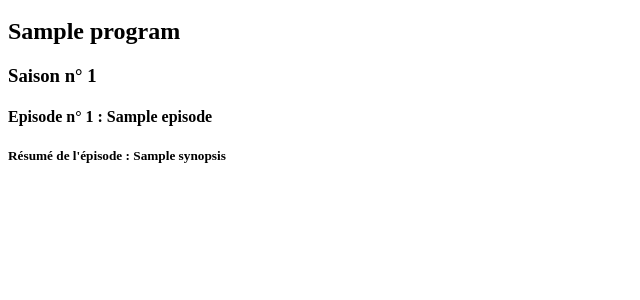
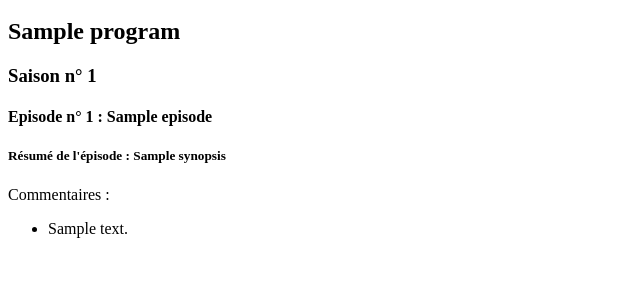
Before and after one commit to Superzut44/wildSeries, a Symfony app: template templates/program/episode_show.html.twig in a window 1280 px wide. Shown: the part 170-470 px from the top of the page, without its empty margins (0-640 px from the left). Run offline with Twig, Linux system fonts and the light colour scheme; the template is opened without the code that fills it: most values are stand-ins (such as "Sample title", 1, 10 or a date in 2020); some libraries are stand-ins or nearby versions.

Commit message:
20 - Symfony : Gestion des utilisateurs

```diff
--- a/assets/styles/app.scss
+++ b/assets/styles/app.scss
@@ -86,7 +86,7 @@ body {
     flex-direction: row;
 }
 
-.program_episode_show_comment {
+.program_episode_show_comment-form {
     display: flex;
     flex-direction: column;
     margin: 2rem;
--- a/src/Controller/ProgramController.php
+++ b/src/Controller/ProgramController.php
@@ -8,6 +8,7 @@ use App\Entity\Program;
 use App\Entity\Season;
 use App\Entity\Episode;
 use App\Repository\ProgramRepository;
+use App\Repository\CommentRepository;
 use Symfony\Bundle\FrameworkBundle\Controller\AbstractController;
 use Symfony\Component\HttpFoundation\Response;
 use Symfony\Component\Routing\Annotation\Route;
@@ -92,11 +93,12 @@ class ProgramController extends AbstractController
 
 
     #[Route('/{program}/season/{season}/episode/{episode}', name: 'episode_show', methods: ['GET', 'POST'])]
-    public function showEpisode(Program $program, Season $season, Episode $episode, Request $request, EntityManagerInterface $entityManager): Response
+    public function showEpisode(Program $program, Season $season, Episode $episode, Request $request, EntityManagerInterface $entityManager, CommentRepository $commentRepository): Response
     {
         $comment = new Comment();
         $form = $this->createForm(CommentType::class, $comment);
         $form->handleRequest($request);
+
 
         if ($form->isSubmitted() && $form->isValid()) {
             $comment->setEpisode(($episode));
@@ -109,7 +111,7 @@ class ProgramController extends AbstractController
             'program' => $program,
             'season' => $season,
             'episode' => $episode,
-            'comment' => $comment,
+            'comments' => $commentRepository->findByEpisode($episode, ['id' => 'asc']),
             'form' => $form,
         ]);
     }
--- a/templates/program/episode_show.html.twig
+++ b/templates/program/episode_show.html.twig
@@ -10,11 +10,19 @@
             <h4>Episode n° {{ episode.number }} : {{ episode.title }}</h4>
             <h5>Résumé de l'épisode : {{ episode.synopsis }}</h5>
         </div>
-        <div class="program_episode_show_comment">
+        <div class="program_episode_show_comment-form">
         {% if app.user %}
             <p>Ajouter un commentaire</p>
             {% include "comment/_form.html.twig" %}
         {% endif %}
+        <div class="program_episode_show_comment">
+            {%if episode.comments %}
+                <p>Commentaires</strong> :</p>
+                <ul>
+                {% for comment in comments %}
+                    <li>{{ comment.comment }}</li>
+                {% endfor %}
+            {% endif %}
         </div>
     </section>
 {% endblock %}
```
Also changed, not shown: templates/program/season_show.html.twig (+5 -5 lines).
